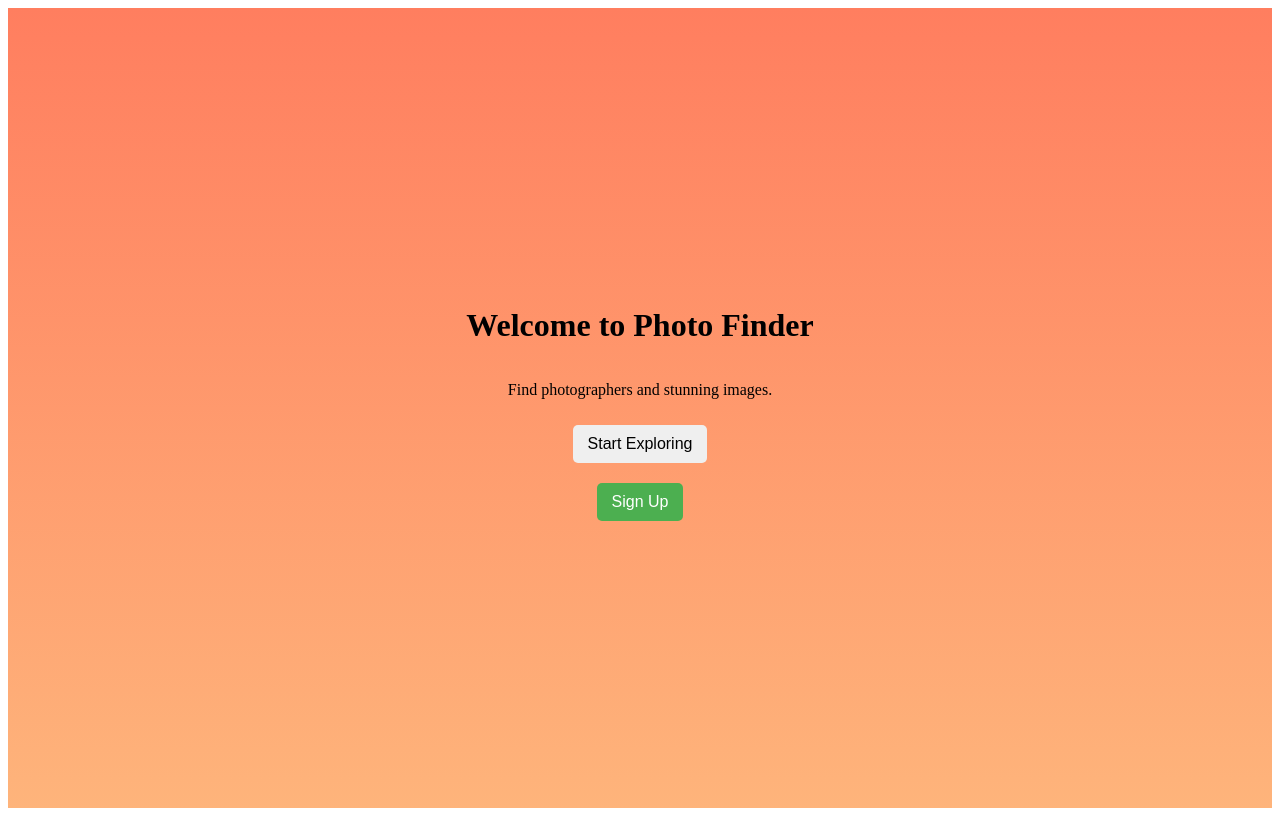
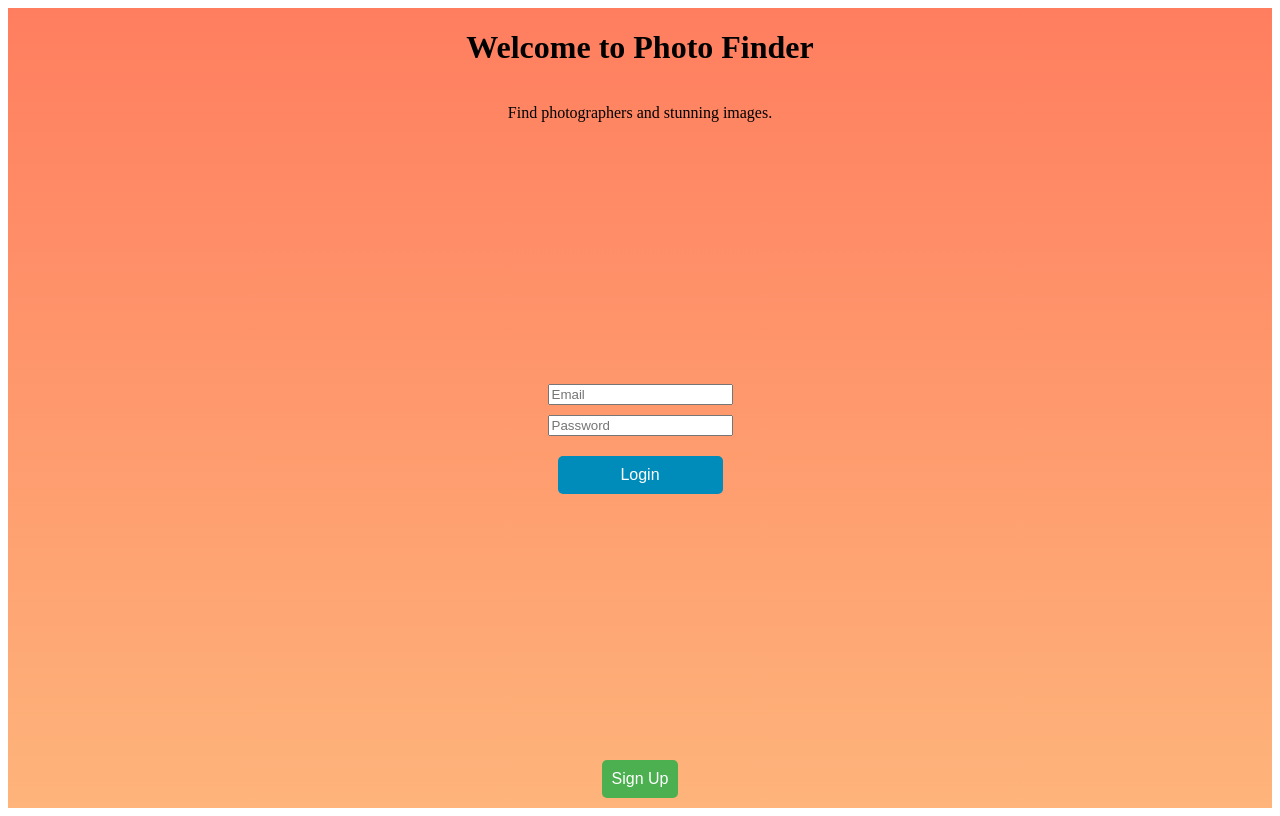
Before and after one commit to NickVendetti/photo-finder, a React (Vite) app in the folder frontend/: page / in a window 1280 px wide. Built offline with nearby package versions, Linux system fonts and the light colour scheme; no server answers.

Commit message:
user selection type working

```diff
--- a/frontend/src/App.jsx
+++ b/frontend/src/App.jsx
@@ -5,6 +5,7 @@ import PhotoDetailsPage from "./pages/PhotoDetailsPage";
 import LandingPage from "./pages/LandingPage";
 import fetchPhotos from "./api/flickrApi"; // Ensure correct import for fetching photos
 import Register from "./pages/Register";
+
 function App() {
   const [photos, setPhotos] = useState([]);
 
--- a/frontend/src/pages/LandingPage.jsx
+++ b/frontend/src/pages/LandingPage.jsx
@@ -1,16 +1,68 @@
+import { useState } from "react";
 import { useNavigate } from "react-router-dom";
 
 function LandingPage() {
   const navigate = useNavigate();
+  const [loginData, setLoginData] = useState({ email: "", password: "" });
+  const [error, setError] = useState(null);
+
+  // Handle input changes
+  const handleChange = (e) => {
+    setLoginData({ ...loginData, [e.target.name]: e.target.value });
+  };
+
+  // Handle login
+  const handleLoginSubmit = async (e) => {
+    e.preventDefault();
+    console.log("User Logging In:", loginData);
+
+    try {
+      const response = await fetch("http://localhost:5000/api/auth/login", {
+        method: "POST",
+        headers: {
+          "Content-Type": "application/json",
+        },
+        body: JSON.stringify(loginData),
+      });
+
+      if (!response.ok) {
+        throw new Error("Invalid email or password.");
+      }
+
+      const data = await response.json();
+      console.log("User Logged In:", data);
+
+
+      // Navigate to Discovery Page if login is successful
+      navigate("/discover");
+
+    } catch (err) {
+      console.error("Login error:", err);
+      setError("Invalid email or password.");
+    }
+  };
 
   return (
     <div style={{ height: "100vh", display: "flex", flexDirection: "column", alignItems: "center", justifyContent: "center", background: "linear-gradient(to bottom, #ff7e5f, #feb47b)" }}>
       <h1>Welcome to Photo Finder</h1>
       <p>Find photographers and stunning images.</p>
-      <button onClick={() => navigate("/discover")}>Start Exploring</button>
-      <button onClick={() => navigate("/register")} style={{ background: "#4CAF50", color: "white" }}>
-          Sign Up
+
+      {/* Login Form */}
+      <form onSubmit={handleLoginSubmit} style={{ display: "flex", flexDirection: "column", gap: "10px", maxWidth: "300px", margin: "auto" }}>
+        <input type="text" name="email" placeholder="Email" value={loginData.email} onChange={handleChange} required />
+        <input type="password" name="password" placeholder="Password" value={loginData.password} onChange={handleChange} required />
+        <button type="submit" style={{ background: "#008CBA", color: "white", padding: "10px", border: "none", borderRadius: "5px", cursor: "pointer" }}>
+          Login
         </button>
+      </form>
+
+      {/* Error Message */}
+      {error && <p style={{ color: "red" }}>{error}</p>}
+
+      {/* Sign Up Button (Redirects to Register Page) */}
+      <button onClick={() => navigate("/register")} style={{ background: "#4CAF50", color: "white", padding: "10px", border: "none", borderRadius: "5px", cursor: "pointer", marginTop: "10px" }}>
+        Sign Up
+      </button>
     </div>
   );
 }
--- a/frontend/src/pages/Register.jsx
+++ b/frontend/src/pages/Register.jsx
@@ -2,18 +2,17 @@ import { useState } from "react";
 import { useNavigate } from "react-router-dom";
 
 function Register() {
-  const [formData, setFormData] = useState({  username: "" ,email: "", password: "", user_type: "user" });
-  const [error, setError]= useState(null);
-  const navigate = useNavigate(); // Initialize navigate
+  const [formData, setFormData] = useState({ username: "", email: "", password: "", user_type: "user" });
+  const [error, setError] = useState(null);
+  const navigate = useNavigate();
 
   const handleChange = (e) => {
     setFormData({ ...formData, [e.target.name]: e.target.value });
   };
 
-  const handleSubmit = async (e) => {
+  const handleRegisterSubmit = async (e) => {
     e.preventDefault();
-    console.log("User Registered:", formData);
-    // Send formData to backend API
+    console.log("User Registering:", formData);
 
     try {
       const response = await fetch("http://localhost:5000/api/auth/register", {
@@ -30,26 +29,36 @@ function Register() {
 
       const data = await response.json();
       console.log("User Registered:", data);
+      alert("Registration successful! You can now log in.");
 
-      // Navigate to discovery page after successful register
-      navigate("/discover");
-
+      // Navigate to Login Page after successful registration
+      navigate("/");
     } catch (err) {
-      setError(err.message);
+      setError("Registration failed. Please try again.");
       console.error("Registration error:", err);
     }
-
   };
 
-   return (
+  return (
     <div style={{ textAlign: "center", padding: "50px" }}>
       <h2>Sign Up for Photo Finder</h2>
-      <form onSubmit={handleSubmit} style={{ display: "flex", flexDirection: "column", gap: "10px", maxWidth: "300px", margin: "auto" }}>
-        <input type="username" name="username" placeholder="Username" value={formData.username} onChange={handleChange} required />
+      <form onSubmit={handleRegisterSubmit} style={{ display: "flex", flexDirection: "column", gap: "10px", maxWidth: "300px", margin: "auto" }}>
+        <input type="text" name="username" placeholder="Username" value={formData.username} onChange={handleChange} required />
         <input type="email" name="email" placeholder="Email" value={formData.email} onChange={handleChange} required />
         <input type="password" name="password" placeholder="Password" value={formData.password} onChange={handleChange} required />
-        <button type="submit" style={{ background: "#4CAF50", color: "white" }}>Sign Up</button>
+
+        {/* User Type Dropdown */}
+        <select name="user_type" value={formData.user_type} onChange={handleChange} required>
+          <option value="user">User</option>
+          <option value="photographer">Photographer</option>
+        </select>
+
+        <button type="submit" style={{ background: "#4CAF50", color: "white", padding: "10px", border: "none", borderRadius: "5px", cursor: "pointer" }}>
+          Sign Up
+        </button>
       </form>
+
+      {error && <p style={{ color: "red" }}>{error}</p>}
     </div>
   );
 }
```
Also changed, not shown: 1 other file (tests, documents, lock files or other folders).
